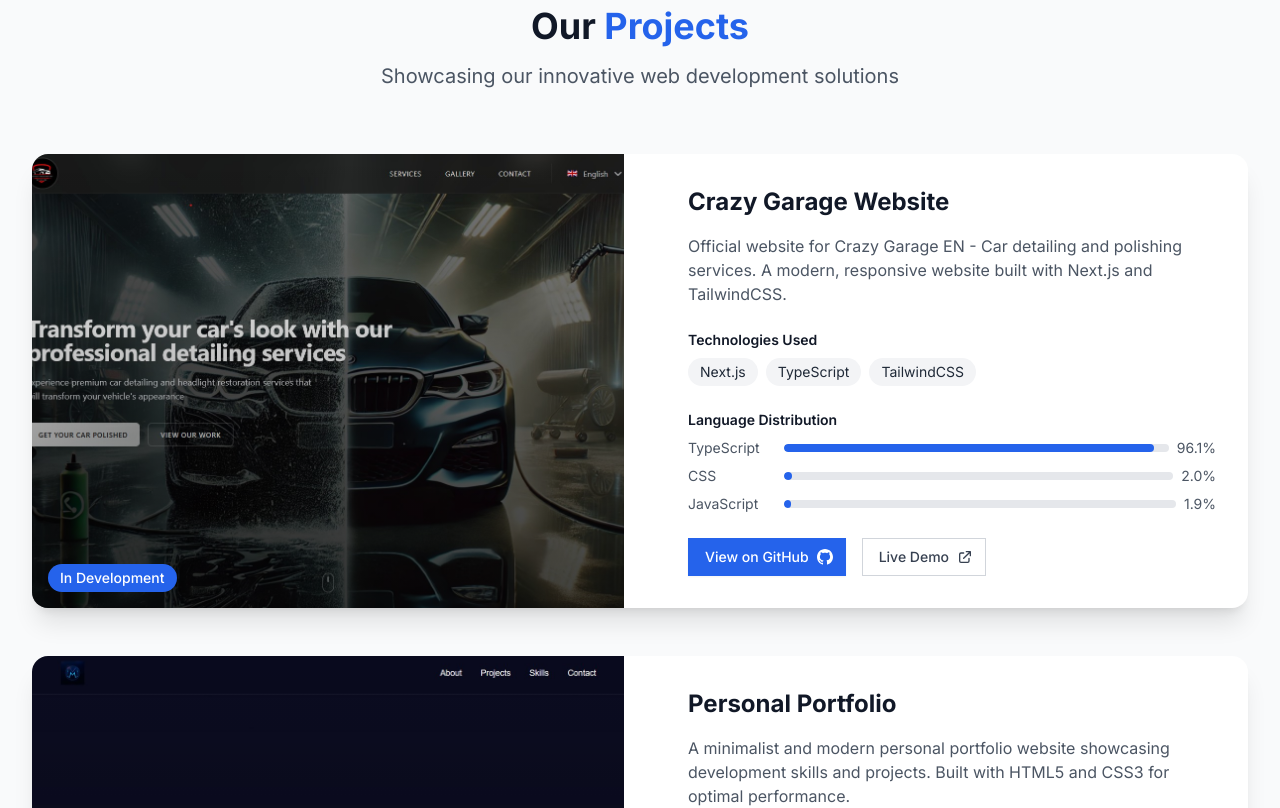
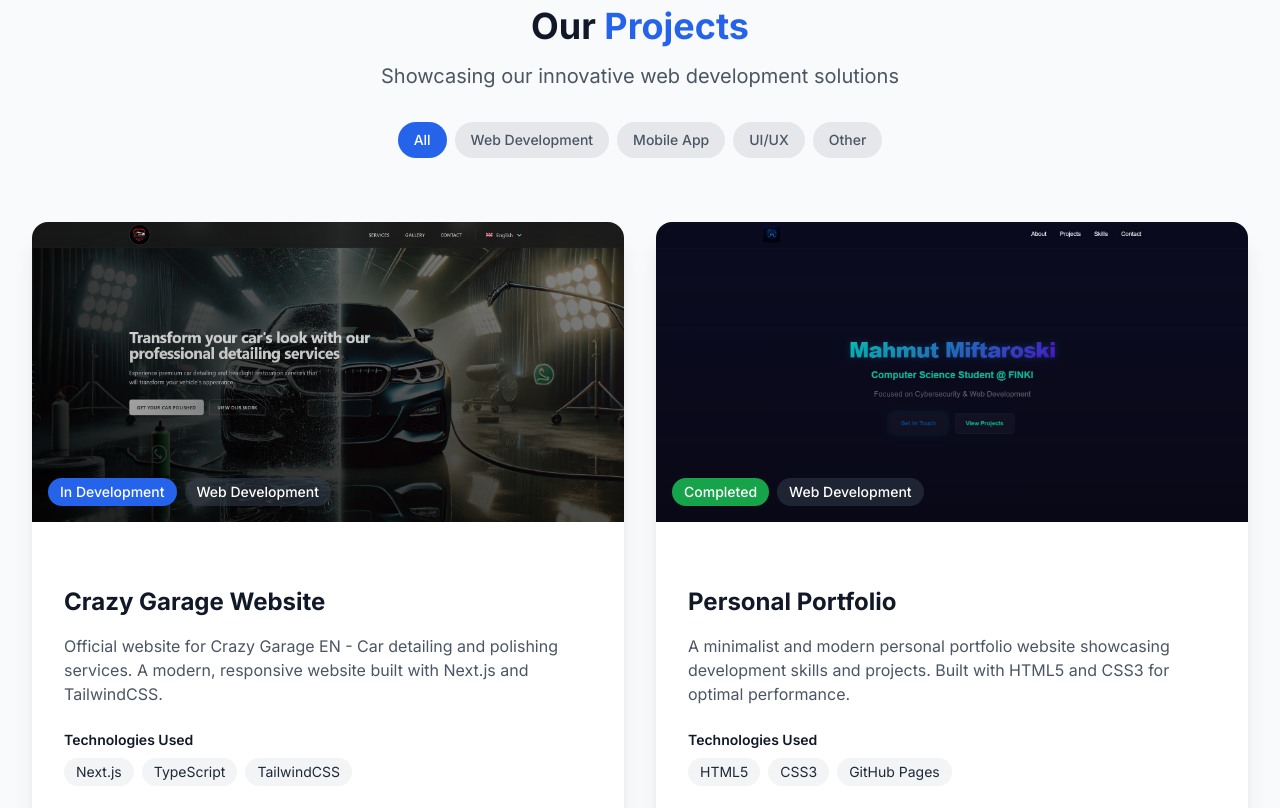
Before and after one commit to Apexium-Dev/apexiumdev, a Next.js app: page / in a window 1280 px wide. Shown: the part 2680-3488 px from the top of the page. Built offline with nearby package versions, Linux system fonts and the light colour scheme.

Commit message:
feat(Projects): Add filtering and expandable cards

```diff
--- a/src/components/Projects.tsx
+++ b/src/components/Projects.tsx
@@ -3,8 +3,23 @@
 import { motion } from 'framer-motion';
 import Image from 'next/image';
 import Link from 'next/link';
+import { useState } from 'react';
 
-const projects = [
+type ProjectType = {
+  title: string;
+  description: string;
+  image: string;
+  technologies: string[];
+  status: 'In Development' | 'Completed';
+  githubUrl: string;
+  demoUrl: string;
+  stats: {
+    languages: Record<string, string>;
+  };
+  category: 'Web Development' | 'Mobile App' | 'UI/UX' | 'Other';
+};
+
+const projects: ProjectType[] = [
   {
     title: "Crazy Garage Website",
     description: "Official website for Crazy Garage EN - Car detailing and polishing services. A modern, responsive website built with Next.js and TailwindCSS.",
@@ -13,6 +28,7 @@ const projects = [
     status: "In Development",
     githubUrl: "https://github.com/Apexium-Dev/crazy-garage-website",
     demoUrl: "https://apexium-dev.github.io/crazy-garage-website/en",
+    category: "Web Development",
     stats: {
       languages: {
         TypeScript: "96.1%",
@@ -29,6 +45,7 @@ const projects = [
     status: "Completed",
     githubUrl: "https://github.com/mahmutmft/mahmutmft.github.io",
     demoUrl: "https://mahmutmft.github.io",
+    category: "Web Development",
     stats: {
       languages: {
         HTML: "52.3%",
@@ -38,7 +55,16 @@ const projects = [
   }
 ];
 
+const categories = ['All', 'Web Development', 'Mobile App', 'UI/UX', 'Other'] as const;
+
 export default function Projects() {
+  const [selectedCategory, setSelectedCategory] = useState<string>('All');
+  const [expandedProject, setExpandedProject] = useState<string | null>(null);
+
+  const filteredProjects = projects.filter(project =>
+    selectedCategory === 'All' || project.category === selectedCategory
+  );
+
   return (
     <section className="py-20 bg-gray-50 dark:bg-gray-800">
       <div className="max-w-7xl mx-auto px-4 sm:px-6 lg:px-8">
@@ -51,21 +77,45 @@ export default function Projects() {
           <h2 className="text-3xl font-bold text-gray-900 dark:text-white sm:text-4xl mb-4">
             Our <span className="text-blue-600 dark:text-blue-400">Projects</span>
           </h2>
-          <p className="text-xl text-gray-600 dark:text-gray-300">
+          <p className="text-xl text-gray-600 dark:text-gray-300 mb-8">
             Showcasing our innovative web development solutions
           </p>
+
+          {/* Category Filter */}
+          <div className="flex flex-wrap justify-center gap-2 mb-12">
+            {categories.map((category) => (
+              <button
+                key={category}
+                onClick={() => setSelectedCategory(category)}
+                className={`px-4 py-2 rounded-full text-sm font-medium transition-all duration-300 ${
+                  selectedCategory === category
+                    ? 'bg-blue-600 text-white'
+                    : 'bg-gray-200 dark:bg-gray-700 text-gray-600 dark:text-gray-300 hover:bg-gray-300 dark:hover:bg-gray-600'
+                }`}
+              >
+                {category}
+              </button>
+            ))}
+          </div>
         </motion.div>
 
-        <div className="grid grid-cols-1 gap-12">
-          {projects.map((project, index) => (
+        <div className="grid grid-cols-1 lg:grid-cols-2 gap-8">
+          {filteredProjects.map((project, index) => (
             <motion.div
               key={project.title}
               initial={{ opacity: 0, y: 50 }}
               whileInView={{ opacity: 1, y: 0 }}
-              transition={{ duration: 0.5, delay: index * 0.2 }}
-              className="bg-white dark:bg-gray-900 rounded-2xl shadow-xl overflow-hidden transform hover:scale-[1.02] transition-transform duration-300"
+              transition={{ duration: 0.5, delay: index * 0.1 }}
+              className={`bg-white dark:bg-gray-900 rounded-2xl shadow-xl overflow-hidden transform hover:scale-[1.02] transition-transform duration-300 ${
+                expandedProject === project.title ? 'lg:col-span-2' : ''
+              }`}
+              onClick={() => setExpandedProject(
+                expandedProject === project.title ? null : project.title
+              )}
             >
-              <div className="grid md:grid-cols-2 gap-8">
+              <div className={`grid ${
+                expandedProject === project.title ? 'md:grid-cols-2' : 'md:grid-cols-1'
+              } gap-8`}>
                 <div className="relative h-64 md:h-full min-h-[300px] group">
                   <Image
                     src={project.image}
@@ -80,6 +130,9 @@ export default function Projects() {
                       project.status === 'Completed' ? 'bg-green-600' : 'bg-blue-600'
                     } text-white text-sm font-medium rounded-full`}>
                       {project.status}
+                    </span>
+                    <span className="px-3 py-1 bg-gray-700/50 text-white text-sm font-medium rounded-full">
+                      {project.category}
                     </span>
                   </div>
                 </div>
@@ -108,7 +161,12 @@ export default function Projects() {
                     </div>
                   </div>
 
-                  <div className="mb-6">
+                  {expandedProject === project.title && (
+                    <motion.div
+                      initial={{ opacity: 0 }}
+                      animate={{ opacity: 1 }}
+                      className="mb-6"
+                    >
                       <h4 className="text-sm font-semibold text-gray-900 dark:text-white mb-2">
                         Language Distribution
                       </h4>
@@ -126,7 +184,8 @@ export default function Projects() {
                           </div>
                         ))}
                       </div>
-                  </div>
+                    </motion.div>
+                  )}
 
                   <div className="flex flex-wrap gap-4">
                     <Link
```
Lines whose indentation alone changed are shown as unchanged.
